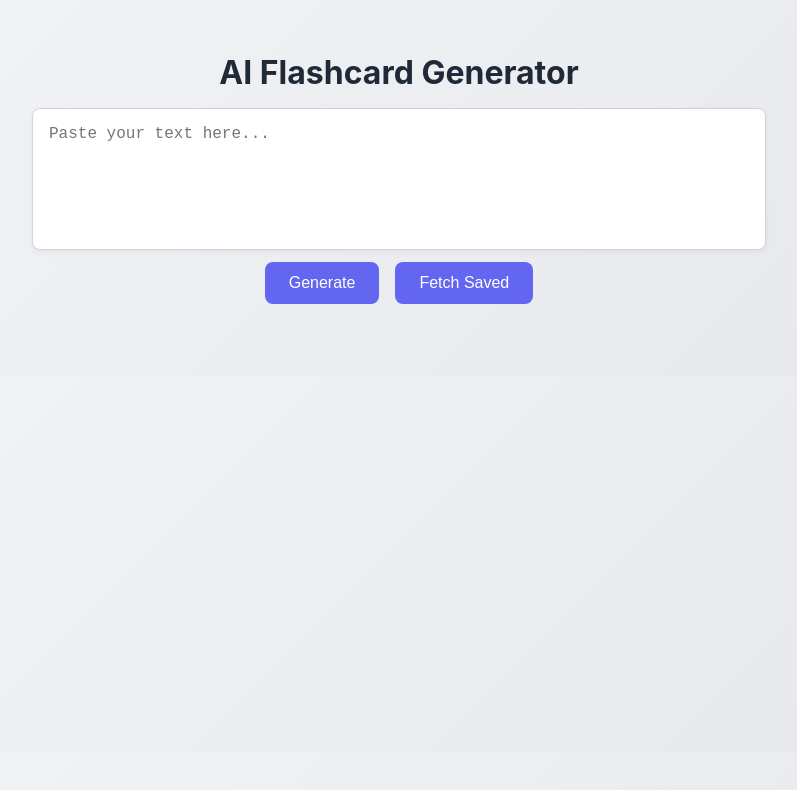
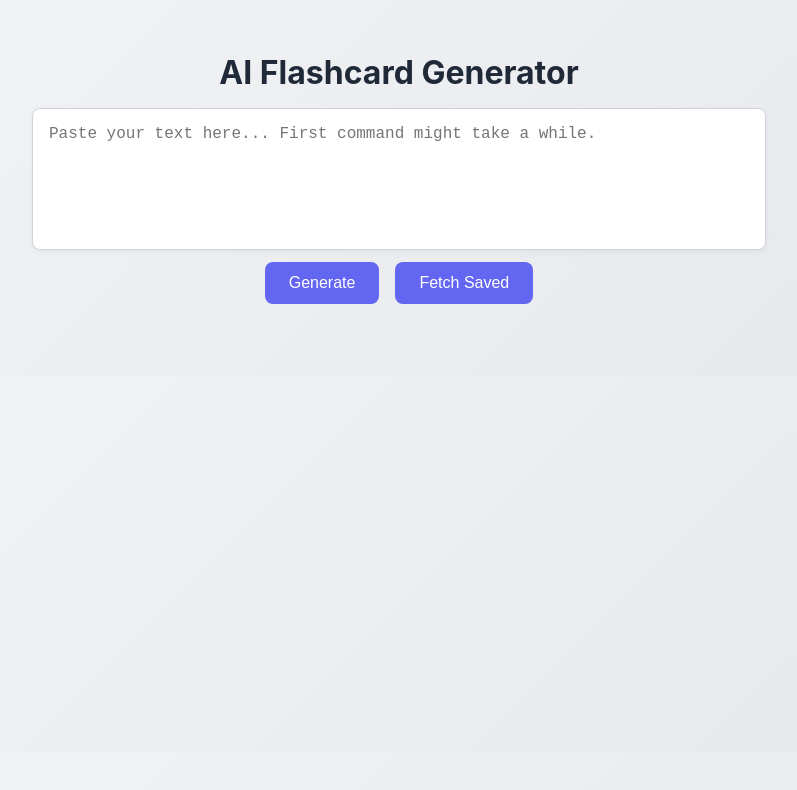
Before and after one commit to olarurafael/ai_flashcards, a React (Create React App) app in the folder flashcard-frontend/: page / in a window 1280 px wide. Shown: the top 790 px of the page, without its empty margins (241-1038 px from the left). Built offline with nearby package versions, Linux system fonts and the light colour scheme.

Commit message:
minor placeholder change

```diff
--- a/flashcard-frontend/src/App.js
+++ b/flashcard-frontend/src/App.js
@@ -38,7 +38,7 @@ function App() {
       <textarea
         rows="6"
         cols="60"
-        placeholder="Paste your text here..."
+        placeholder="Paste your text here... First command might take a while."
         value={text}
         onChange={(e) => setText(e.target.value)}
       />
```
